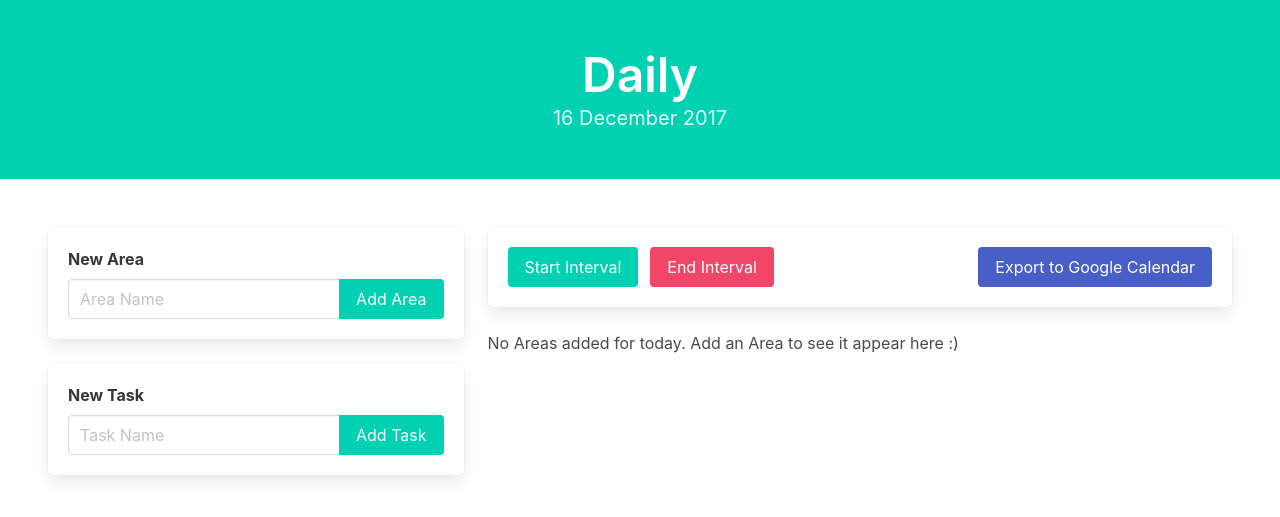
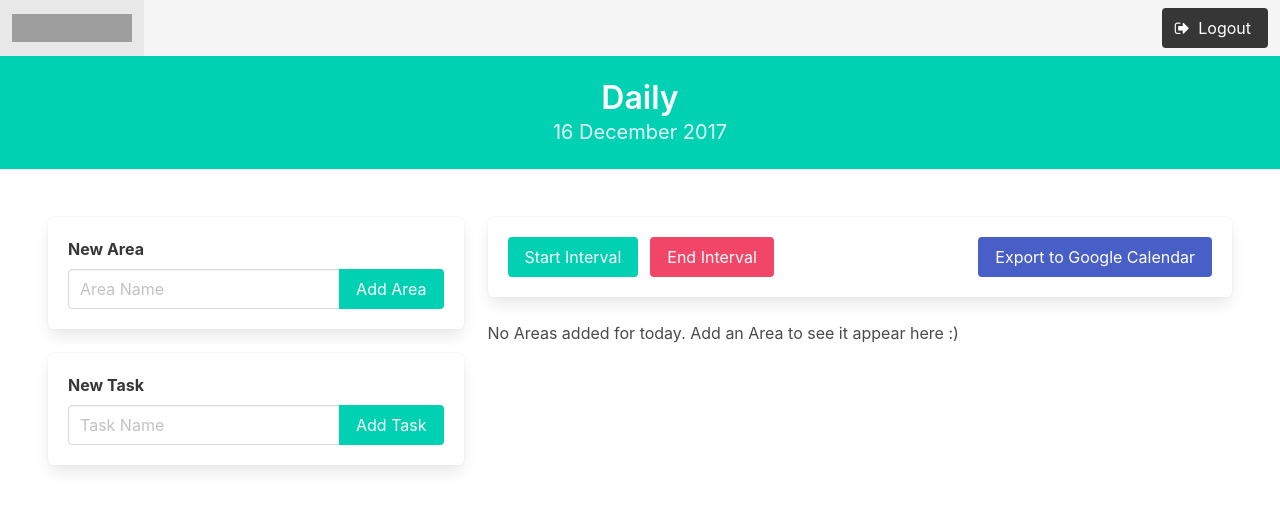
Before and after one commit to arseniy-panfilov/daily, a Django app: page /daily/ in a window 1280 px wide. Shown: the top 517 px of the page. Run offline with Django 3.2, Linux system fonts and the light colour scheme; data that the repository does not hold is empty; some libraries are stand-ins or nearby versions; grey boxes are pictures that could not be loaded.

Commit message:
Add navbar

```diff
--- a/cying/urls.py
+++ b/cying/urls.py
@@ -18,7 +18,7 @@ from django.contrib import admin
 
 urlpatterns = [
     url(r'^personal/', include('personal.urls')),
-    url(r'^daily/', include('daily.urls')),
+    url(r'^daily/', include('daily.urls'), name='daily'),
     url(r'^admin/', admin.site.urls),
 ]
 
--- a/daily/templates/daily/index.html
+++ b/daily/templates/daily/index.html
@@ -1,20 +1,13 @@
 <!DOCTYPE html>
-<html>
-    <head>
-        <meta charset="utf-8">
-        <meta name="viewport" content="width=device-width, initial-scale=1">
-        <title>Daily</title>
-        <link rel="stylesheet" href="https://maxcdn.bootstrapcdn.com/font-awesome/4.7.0/css/font-awesome.min.css">
-        <link rel="stylesheet" href="https://cdnjs.cloudflare.com/ajax/libs/bulma/0.6.1/css/bulma.min.css">
-    </head>
+{% extends "base_generic.html" %}
 
+{% block content %}
     {% load tz %}
     {% load widget_tweaks %}
-    <body>
-        <section class="hero is-primary is-small-medium" name="title">
+    <section class="hero is-primary is-small" name="title">
         <div class="hero-body">
             <div class="container has-text-centered">
-                    <h1 class="title is-size-1">
+                <h1 class="title is-size-3">
                     Daily
                 </h1>
                 <h2 class="subtitle">
@@ -142,5 +135,4 @@
             </div>
         </div>
     </section>
-    </body>
-</html>
+{% endblock %}
--- /dev/null
+++ b/templates/base_generic.html
@@ -0,0 +1,58 @@
+<!DOCTYPE html>
+<html>
+    <head>
+        {% block meta %}
+        <meta charset="utf-8">
+        <meta name="viewport" content="width=device-width, initial-scale=1">
+        <title>Daily</title>
+        <link rel="stylesheet" href="https://maxcdn.bootstrapcdn.com/font-awesome/4.7.0/css/font-awesome.min.css">
+        <link rel="stylesheet" href="https://cdnjs.cloudflare.com/ajax/libs/bulma/0.6.1/css/bulma.min.css">
+        {% endblock %}
+    </head>
+
+    <body>
+        {% block navbar %}
+        <nav class="navbar is-light" role="navigation" aria-label="main navigation">
+            <div class="navbar-brand">
+                <!-- navbar items, navbar burger... -->
+                <a class="navbar-item" href="{% url 'daily:index' %}">
+                    <img src="http://mfdaily.mandauefoam.ph/wp-content/uploads/2015/08/mf-daily-logo.png" alt="Daily: Your Daily Tracker" width="120" height="48">
+                </a>
+            </div>
+            <div class="navbar-menu is-active">
+                <div class="navbar-start">
+                    <!-- navbar items -->
+                </div>
+                <div class="navbar-end">
+                    <!-- navbar items -->
+                    <div class="navbar-item">
+                        <div class="field is-grouped">
+                            {% if user.is_authenticated %}
+                            <p class="control">
+                                <a class="button is-dark" href="{% url 'login'%}?next={{request.path}}">
+                                    <span class="icon">
+                                        <i class="fa fa-sign-in"></i>
+                                    </span>
+                                    <span>Login</span>
+                                </a>
+                            </p>
+                            {% else %}
+                            <p class="control">
+                                <a class="button is-dark" href="{% url 'logout'%}?next={{request.path}}">
+                                    <span class="icon">
+                                        <i class="fa fa-sign-out"></i>
+                                    </span>
+                                    <span>Logout</span>
+                                </a>
+                            </p>
+                            {% endif %}
+                        </div>
+                    </div>
+                </div>
+            </div>
+        </nav>
+        {% endblock %}
+        {% block content %}
+        {% endblock %}
+    </body>
+</html>
```
Also changed, not shown: 1 other file. Lines whose indentation alone changed are shown as unchanged.
